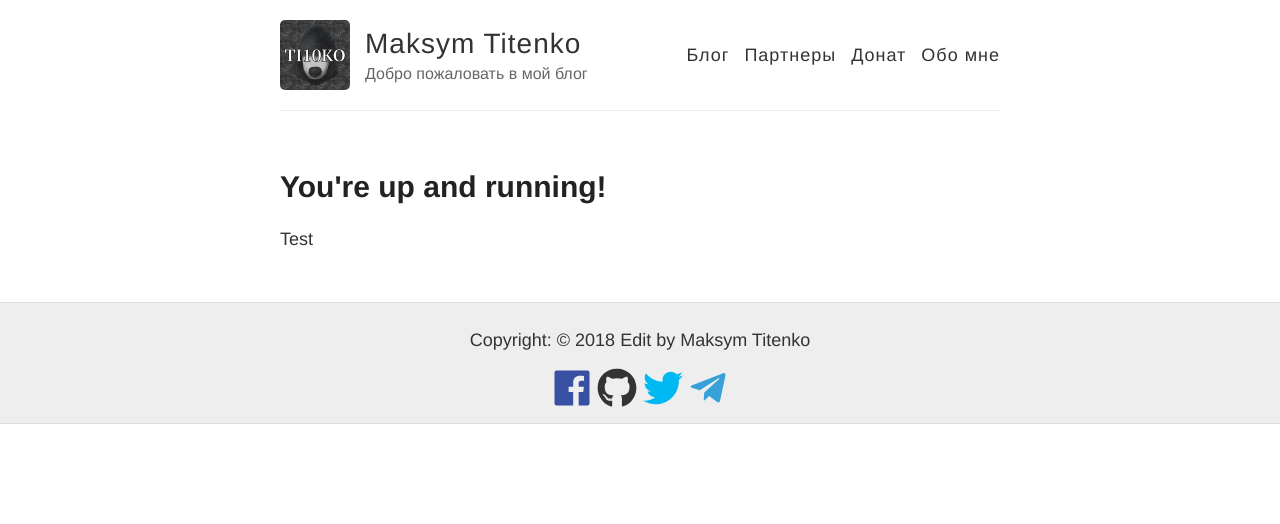
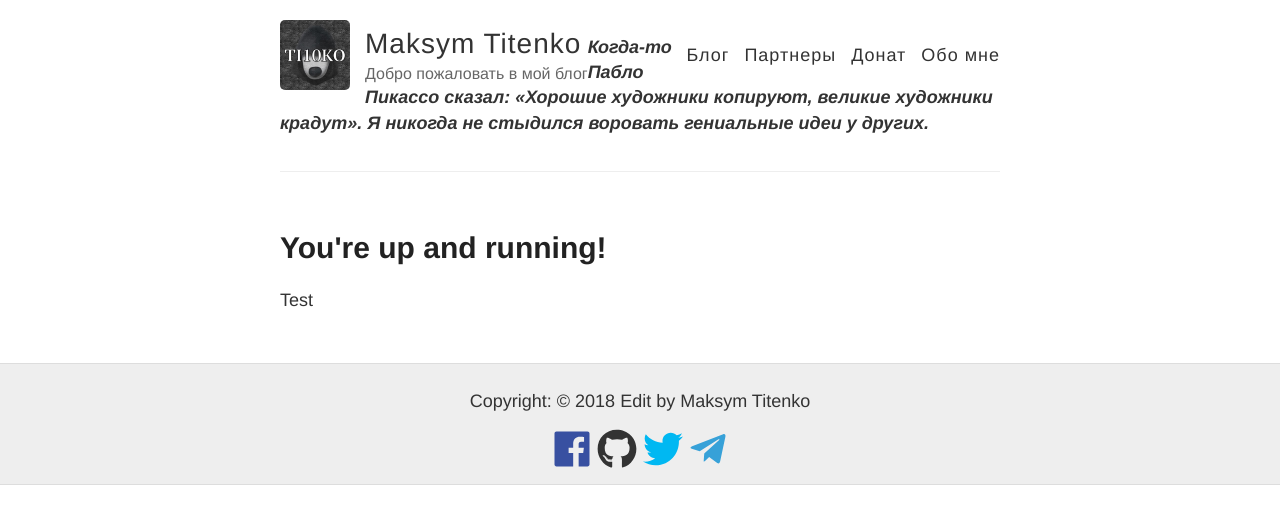
Before and after one commit to titenko/titenko.github.io, a Jekyll site: the page built from _posts/2018-11-16-post.md, in a window 1280 px wide. Shown: the top 524 px of the page. Built offline with Jekyll 4.4.1, drawn with Linux system fonts in a browser that asks for light colours; nearby versions of some CDN libraries; comment, search, counter and statistics services are not loaded.

Commit message:
Update default.html

```diff
--- a/_layouts/default.html
+++ b/_layouts/default.html
@@ -33,6 +33,8 @@
             <a href="{{ site.baseurl }}/donate">Донат</a>
             <a href="{{ site.baseurl }}/about">Обо мне</a>
           </nav>
+          <p><em><strong>Когда-то Пабло Пикассо сказал: &laquo;Хорошие художники копируют, великие художники крадут&raquo;. Я никогда не стыдился воровать гениальные идеи у других.</strong></em></p>
+
         </header>
       </div>
     </div>
```
